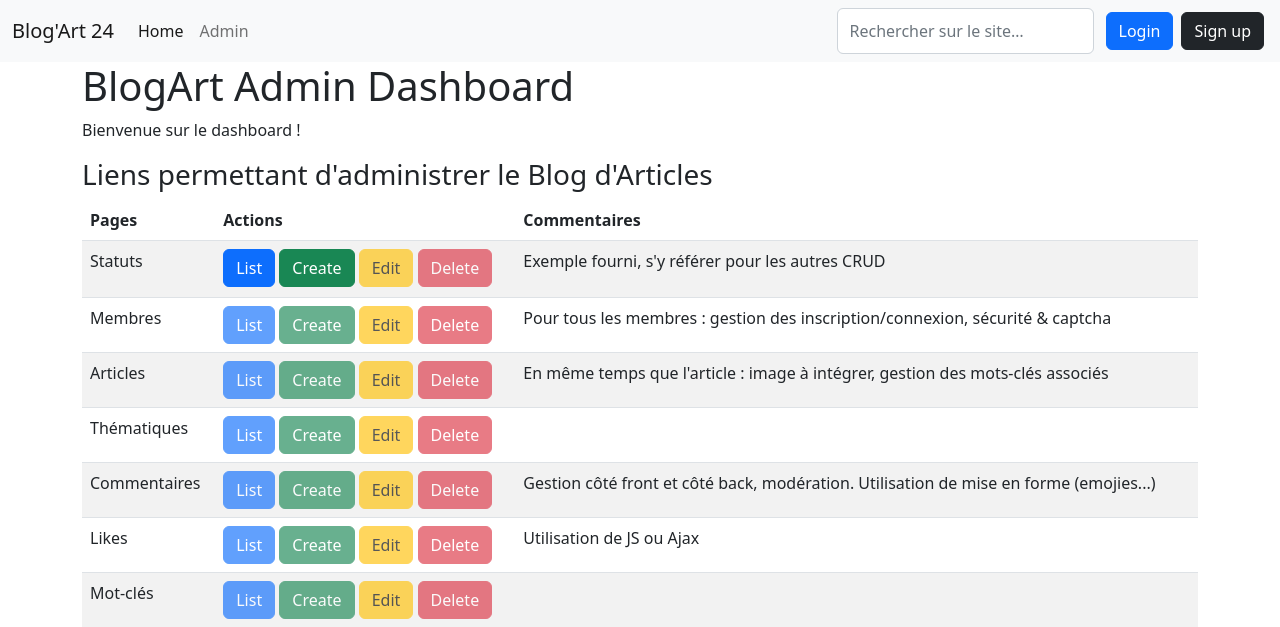
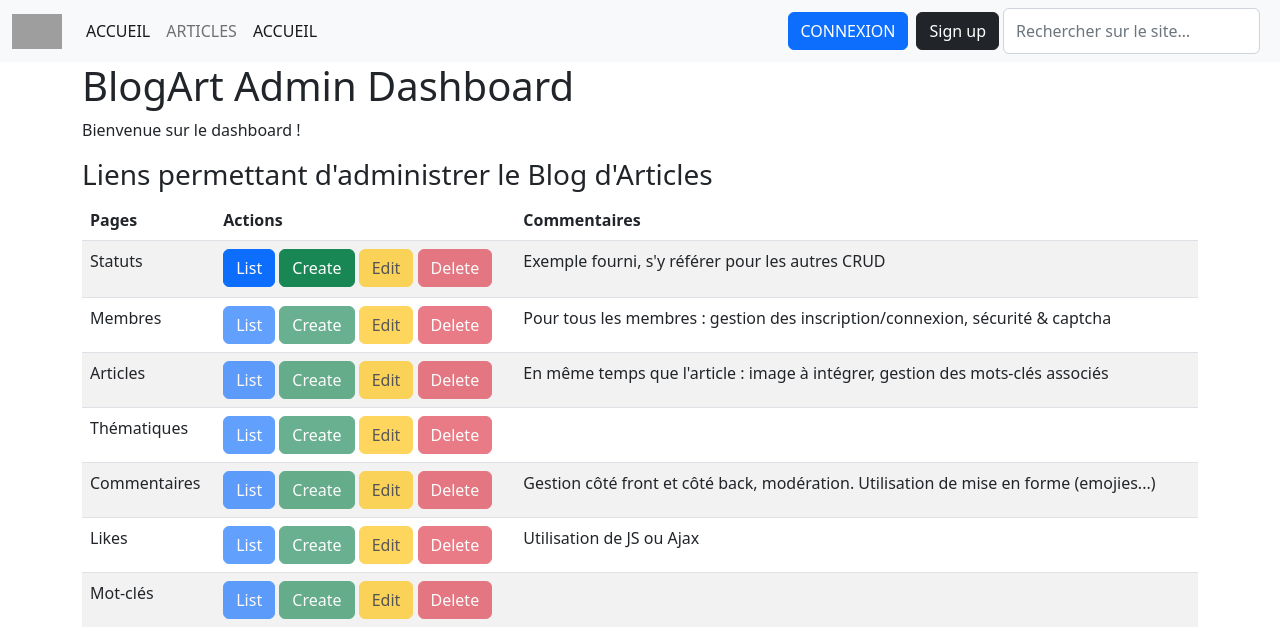
Before and after one commit to Lucas33860/BlogArt, a PHP site: page /views/backend/dashboard.php in a window 1280 px wide. Shown: the top 627 px of the page. Run offline with PHP 8.4, Linux system fonts and the light colour scheme; a stand-in replaces the project's code that opens the database connection; grey boxes are pictures that could not be loaded.

Commit message:
Header titres

```diff
--- a/header.php
+++ b/header.php
@@ -17,27 +17,33 @@ require_once 'config.php';
 <body>
 <nav class="navbar navbar-expand-lg bg-light">
   <div class="container-fluid">
-    <a class="navbar-brand" href="#">Blog'Art 24</a>
+    <a class="navbar-brand" href="#">
+    <img src="/src/images/LogoBlack.svg" alt="Logo" width="50" height="35" class="d-inline-block align-text-top">
+    </a>
     <button class="navbar-toggler" type="button" data-bs-toggle="collapse" data-bs-target="#navbarNav" aria-controls="navbarNav" aria-expanded="false" aria-label="Toggle navigation">
       <span class="navbar-toggler-icon"></span>
     </button>
     <div class="collapse navbar-collapse" id="navbarNav">
       <ul class="navbar-nav">
         <li class="nav-item">
-          <a class="nav-link active" aria-current="page" href="/">Home</a>
+          <a class="nav-link active" aria-current="page" href="/">ACCUEIL</a>
         </li>
         <li class="nav-item">
-          <a class="nav-link" href="/views/backend/dashboard.php">Admin</a>
+          <a class="nav-link" href="/views/backend/dashboard.php">ARTICLES</a>
+        </li>
+        <li class="nav-item">
+          <a class="nav-link active" aria-current="page" href="/">ACCUEIL</a>
         </li>
       </ul>
     </div>
     <!--right align-->
     <div class="d-flex">
+
+      <a class="btn btn-primary m-1" href="/views/backend/security/login.php" role="button">CONNEXION</a>
+      <a class="btn btn-dark m-1" href="/views/backend/security/signup.php" role="button">Sign up</a>
       <form class="d-flex" role="search">
-          <input class="form-control me-2" type="search" placeholder="Rechercher sur le site…" aria-label="Search" >
+      <input class="form-control me-2" type="search" placeholder="Rechercher sur le site…" aria-label="Search" >
       </form>
-      <a class="btn btn-primary m-1" href="/views/backend/security/login.php" role="button">Login</a>
-      <a class="btn btn-dark m-1" href="/views/backend/security/signup.php" role="button">Sign up</a>
     </div>
   </div>
 </nav>
```
